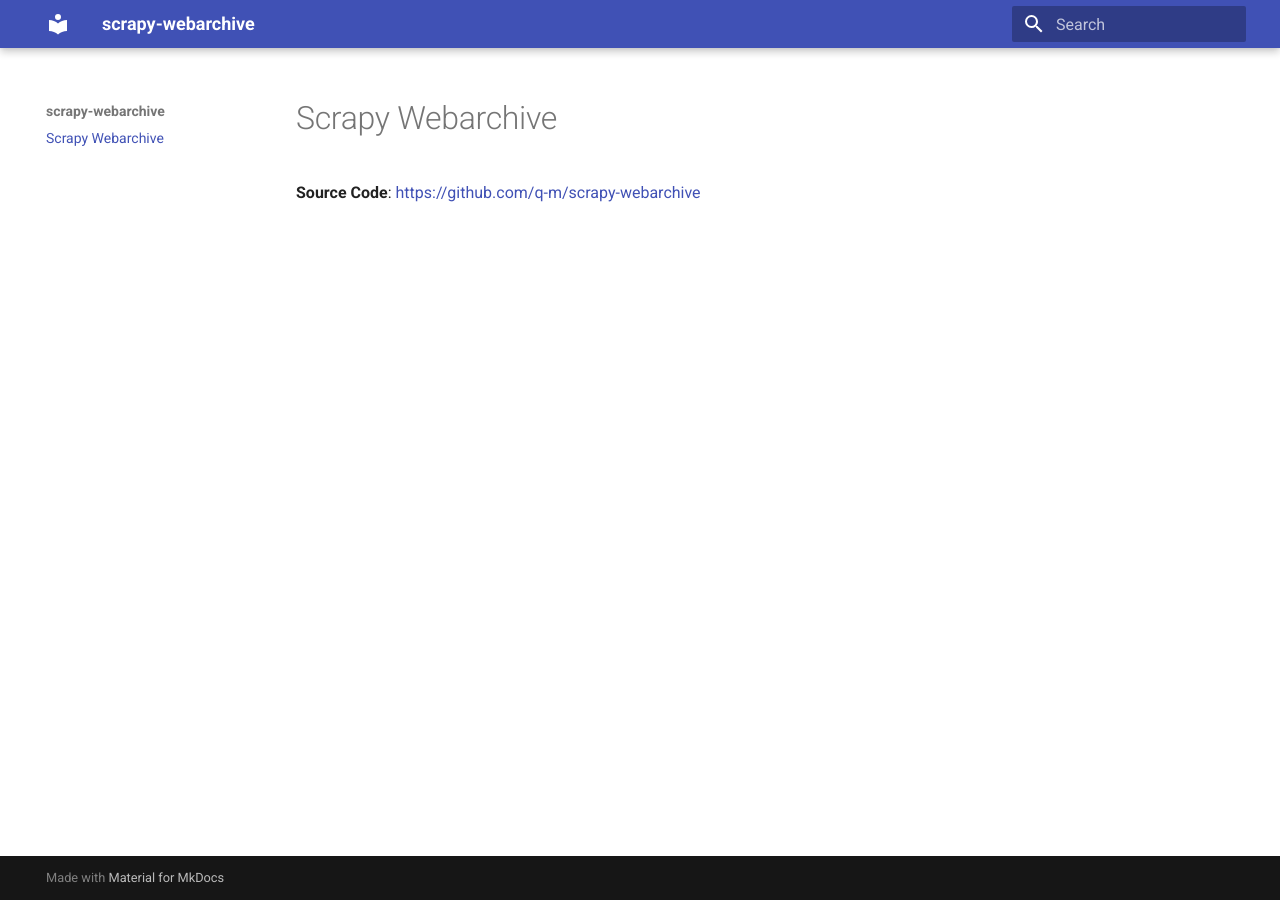
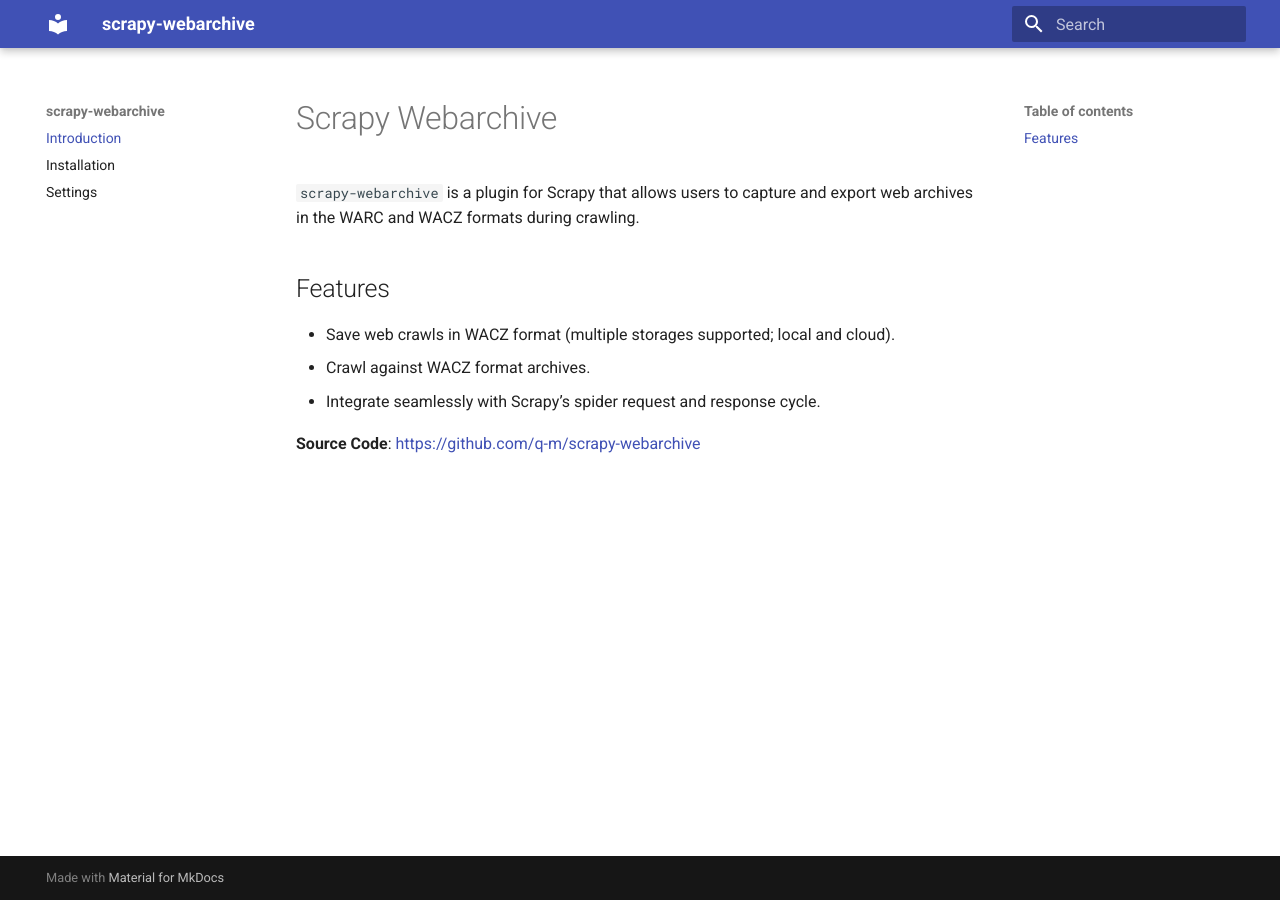
Before and after one commit to q-m/scrapy-webarchive, an MkDocs documentation site: the page built from docs/index.md, in a window 1280 px wide. Built offline with MkDocs 1.6.1 and Material for MkDocs 9.7.7, drawn with Linux system fonts in a browser that asks for light colours.

Commit message:
✏️ Add introduction, installation and settings docs

```diff
--- a/docs/index.md
+++ b/docs/index.md
@@ -1,3 +1,10 @@
 # Scrapy Webarchive
 
+`scrapy-webarchive` is a plugin for Scrapy that allows users to capture and export web archives in the WARC and WACZ formats during crawling.
+
+## Features
+- Save web crawls in WACZ format (multiple storages supported; local and cloud).
+- Crawl against WACZ format archives.
+- Integrate seamlessly with Scrapy’s spider request and response cycle.
+
 **Source Code**: <a href="https://github.com/q-m/scrapy-webarchive" target="_blank">https://github.com/q-m/scrapy-webarchive</a>
--- a/mkdocs.yml
+++ b/mkdocs.yml
@@ -1,5 +1,11 @@
 site_name: scrapy-webarchive
 site_description:
 site_url: https://github.com/q-m/scrapy-webarchive
+
 theme:
   name: material
+
+nav:
+- Introduction: index.md
+- installation.md
+- settings.md
```
Also changed, not shown: docs/installation.md (added, +7 -0 lines), docs/settings.md (added, +34 -0 lines), requirements-docs.txt (line endings or trailing spaces).
